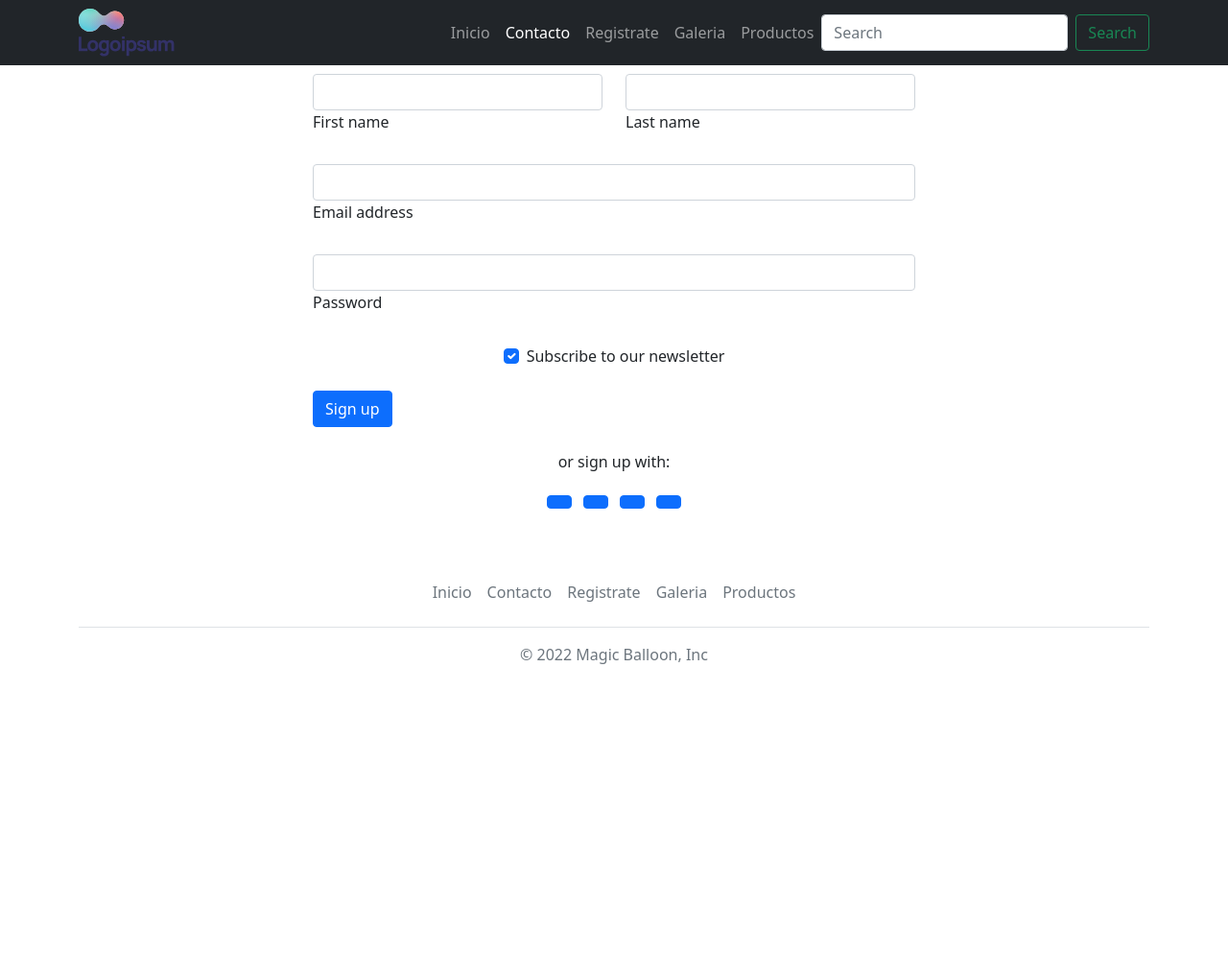
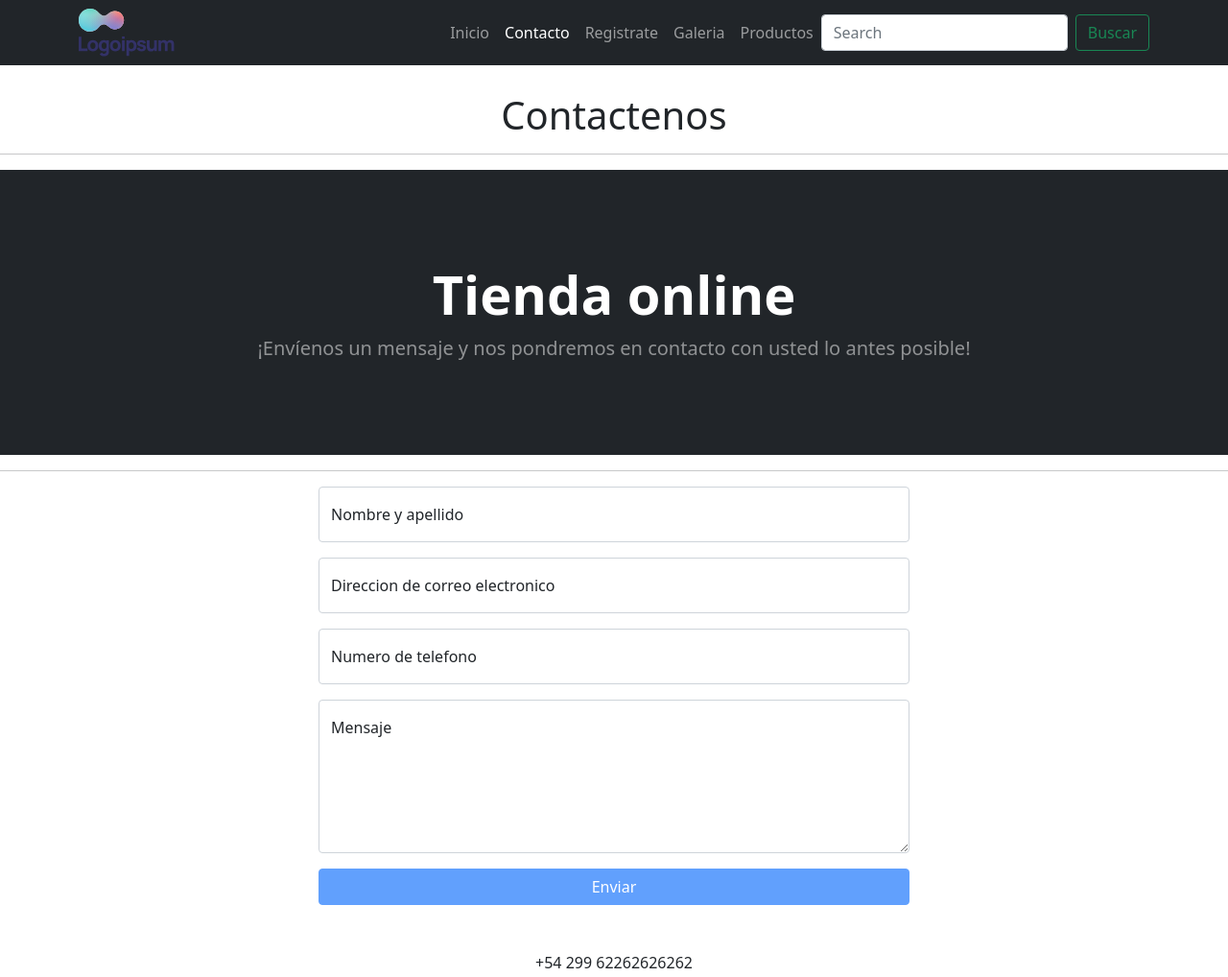
Before and after one commit to audavalenti/magicballoon, a plain HTML site: page pages/contacto.html in a window 1280 px wide. Shown: the top 1018 px of the page at 96% size. Before the commit the page ends 800 px from the top, so only its background shows below. Drawn offline with nearby package versions, Linux system fonts and the light colour scheme.

Commit message:
arreglo del proyecto con BT

```diff
--- a/pages/contacto.html
+++ b/pages/contacto.html
@@ -45,81 +45,81 @@
             </ul>
             <form class="d-flex">
               <input class="form-control me-2" type="search" placeholder="Search" aria-label="Search">
-              <button class="btn btn-outline-success" type="submit">Search</button>
+              <button class="btn btn-outline-success" type="submit">Buscar</button>
             </form>
           </div>
         </div>
       </nav>
 
-      <!--Contenido Hero-->
-
-      <section class="mb-5">
-        <h4 class="mb-5 text-center"><strong>Facilis consequatur eligendi</strong></h4>
-
-        <div class="row d-flex justify-content-center">
-          <div class="col-md-6">
-            <form>
-              <!-- 2 column grid layout with text inputs for the first and last names -->
-              <div class="row mb-4">
-                <div class="col">
-                  <div class="form-outline">
-                    <input type="text" id="form3Example1" class="form-control" />
-                    <label class="form-label" for="form3Example1">First name</label>
-                  </div>
-                </div>
-                <div class="col">
-                  <div class="form-outline">
-                    <input type="text" id="form3Example2" class="form-control" />
-                    <label class="form-label" for="form3Example2">Last name</label>
-                  </div>
+      <div id="galeria" class="container">
+        <div class="text-center pt-5 mt-5">
+            <h1>Contactenos</h1>
         </div>
       </div>
 
-              <!-- Email input -->
-              <div class="form-outline mb-4">
-                <input type="email" id="form3Example3" class="form-control" />
-                <label class="form-label" for="form3Example3">Email address</label>
+      <hr class="featurette-divider">
+
+      <header class="bg-dark py-5">
+        <div class="container px-4 px-lg-5 my-5">
+            <div class="text-center text-white">
+                <h1 class="display-4 fw-bolder">Tienda online</h1>
+                <p class="lead fw-normal text-white-50 mb-0">¡Envíenos un mensaje y nos pondremos en contacto con usted lo antes posible!</p>
+            </div>
+        </div>
+    </header>
+
+    <hr class="featurette-divider">
+
+            <div class="row gx-4 gx-lg-5 justify-content-center mb-5">
+                <div class="col-lg-6">
+                      <form id="contactForm" data-sb-form-api-token="API_TOKEN">
+                        <!-- Nombre-->
+                        <div class="form-floating mb-3">
+                            <input class="form-control" id="name" type="text" placeholder="Enter your name..." data-sb-validations="required" />
+                            <label for="name">Nombre y apellido</label>
+                            <div class="invalid-feedback" data-sb-feedback="name:required">Un nemero es requerido.</div>
+                        </div>
+                        <!-- Email -->
+                        <div class="form-floating mb-3">
+                            <input class="form-control" id="email" type="email" placeholder="name@example.com" data-sb-validations="required,email" />
+                            <label for="email">Direccion de correo electronico</label>
+                            <div class="invalid-feedback" data-sb-feedback="email:required">Un e-mail es requerido.</div>
+                            <div class="invalid-feedback" data-sb-feedback="email:email">Email invalido.</div>
+                        </div>
+                        <!-- Numero de tlf-->
+                        <div class="form-floating mb-3">
+                            <input class="form-control" id="phone" type="tel" placeholder="(123) 456-7890" data-sb-validations="required" />
+                            <label for="phone">Numero de telefono</label>
+                            <div class="invalid-feedback" data-sb-feedback="phone:required">Un numero de tlf es requerido.</div>
+                        </div>
+                        <!-- Mensaje-->
+                        <div class="form-floating mb-3">
+                            <textarea class="form-control" id="message" type="text" placeholder="Enter your message here..." style="height: 10rem" data-sb-validations="required"></textarea>
+                            <label for="message">Mensaje</label>
+                            <div class="invalid-feedback" data-sb-feedback="message:required">A mensaje es requerido.</div>
                         </div>
 
-              <!-- Password input -->
-              <div class="form-outline mb-4">
-                <input type="password" id="form3Example4" class="form-control" />
-                <label class="form-label" for="form3Example4">Password</label>
+                        <!--Se ha enviado correctamente-->
+                        <div class="d-none" id="submitSuccessMessage">
+                            <div class="text-center mb-3">
+                                <div class="fw-bolder">Form submission successful!</div>
+                                To activate this form, sign up at
+                                <br />
+                                <a href="https://startbootstrap.com/solution/contact-forms">https://startbootstrap.com/solution/contact-forms</a>
+                            </div>
                         </div>
 
-              <!-- Checkbox -->
-              <div class="form-check d-flex justify-content-center mb-4">
-                <input class="form-check-input me-2" type="checkbox" value="" id="form2Example3" checked />
-                <label class="form-check-label" for="form2Example3">
-                  Subscribe to our newsletter
-                </label>
+                        <div class="d-none" id="submitErrorMessage"><div class="text-center text-danger mb-3">Error!</div></div>
+                        <!-- Button submit-->
+                        <div class="d-grid"><button class="btn btn-primary btn-xl disabled" id="submitButton" type="submit">Enviar</button></div>
+                    </form>
                 </div>
-
-              <!-- Submit button -->
-              <button type="submit" class="btn btn-primary btn-block mb-4">
-                Sign up
-              </button>
-
-              <!-- Register buttons -->
-              <div class="text-center">
-                <p>or sign up with:</p>
-                <button type="button" class="btn btn-primary btn-floating mx-1">
-                  <i class="fab fa-facebook-f"></i>
-                </button>
-
-                <button type="button" class="btn btn-primary btn-floating mx-1">
-                  <i class="fab fa-google"></i>
-                </button>
-
-                <button type="button" class="btn btn-primary btn-floating mx-1">
-                  <i class="fab fa-twitter"></i>
-                </button>
-
-                <button type="button" class="btn btn-primary btn-floating mx-1">
-                  <i class="fab fa-github"></i>
-                </button>
             </div>
-            </form>
+            <div class="row gx-4 gx-lg-5 justify-content-center">
+                <div class="col-lg-4 text-center mb-5 mb-lg-0">
+                    <i class="bi-phone fs-2 mb-3 text-muted"></i>
+                    <div>+54 299 62262626262</div>
+                </div>
             </div>
         </div>
     </section>
@@ -140,7 +140,7 @@
         </footer>
       </div>
 
-
+<!--Bootstrap JS-->
 
  <script src="https://cdn.jsdelivr.net/npm/bootstrap@5.1.3/dist/js/bootstrap.bundle.min.js" integrity="sha384-ka7Sk0Gln4gmtz2MlQnikT1wXgYsOg+OMhuP+IlRH9sENBO0LRn5q+8nbTov4+1p" crossorigin="anonymous"></script>
 </body>
```
Also changed, not shown: index.html (+5 -2 lines), pages/galeria.html (+7 -7 lines), pages/productos.html (+1 -1 lines), pages/registrate.html (+1 -0 lines). Lines whose indentation alone changed are shown as unchanged.
